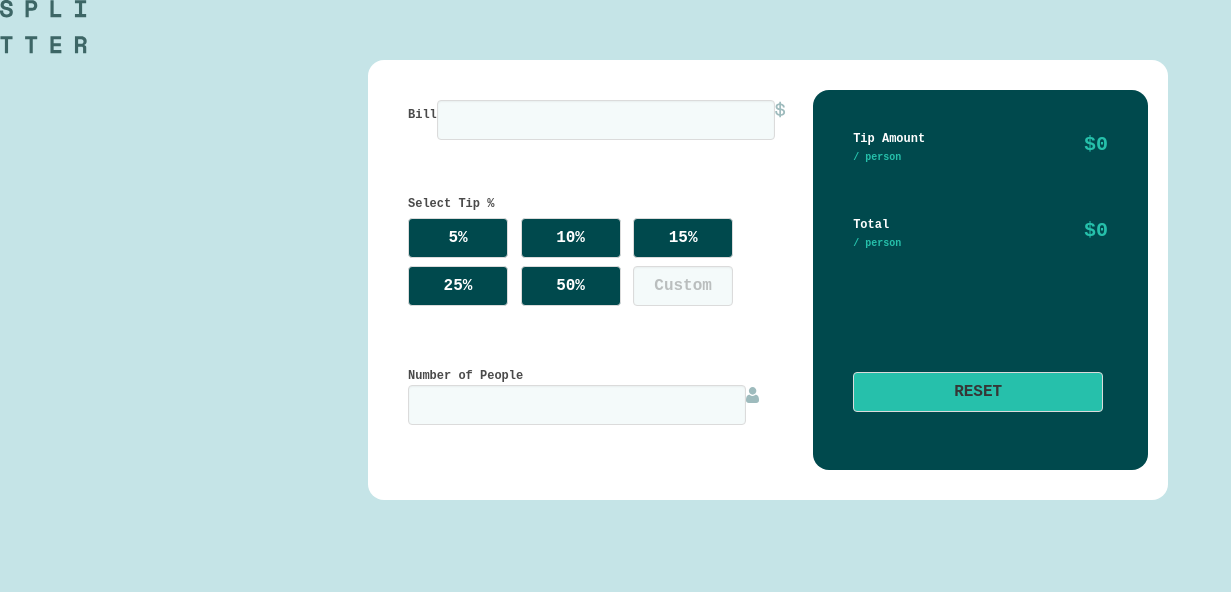
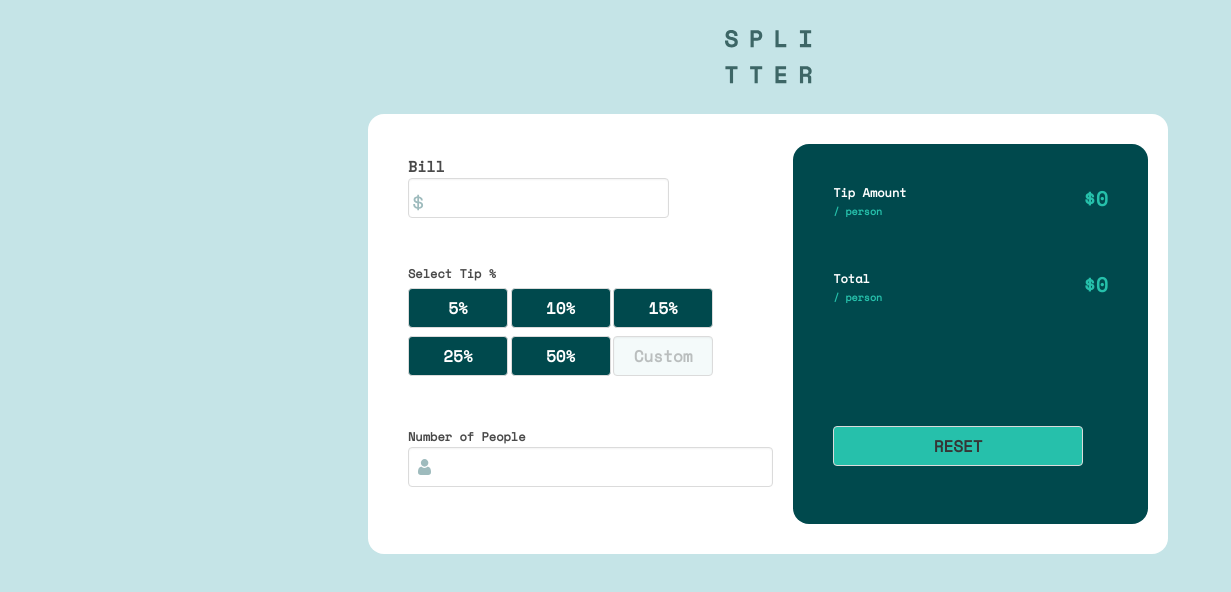
Before and after one commit to agkayster/tip-calculator-react, a React (Create React App) app: page / in a window 1536 px wide. Shown: the top 592 px of the page, without its empty margins (0-1231 px from the left). Built offline with nearby package versions, Linux system fonts and the light colour scheme.

Commit message:
updated css code for Bill

```diff
--- a/src/App.css
+++ b/src/App.css
@@ -1,3 +1,5 @@
+@import url('https://fonts.googleapis.com/css2?family=Space+Mono&display=swap');
+
 .App {
 	text-align: center;
 }
@@ -48,15 +50,11 @@
 		font-size: 24px;
 	}
 
-	.splitter {
-		font-weight: 700;
-		font-size: 24px;
-		display: flex;
-		flex-flow: row wrap;
-		justify-content: center;
-		padding: 40px;
-		letter-spacing: 5px;
-		font-family: 'Space Mono', monospace;
+	.img-logo {
+		padding: 30px;
+		display: block;
+		margin-left: auto;
+		margin-right: auto;
 	}
 
 	.container {
@@ -260,13 +258,33 @@
 	.bill {
 		font-family: 'Space Mono', monospace;
 		font-weight: 700;
-		font-size: 12px;
+		font-size: 15px;
 		margin-bottom: 5px;
+	}
+
+	label.bill {
+		margin-bottom: 25px;
 	}
 
 	input.input.peopN {
 		background-color: hsl(189, 41%, 97%);
-		width: 22vw;
+		width: 23vw;
+	}
+
+	.peopN {
+		text-align: right;
+		font-family: 'Space Mono', monospace;
+		transition: 0.3s ease-out;
+		display: block;
+		font-weight: 700;
+		font-size: 24px;
+		margin-top: 5px;
+	}
+
+	.persons {
+		position: absolute;
+		top: 345px;
+		left: 50px;
 	}
 
 	input.input.peopN:focus {
@@ -275,19 +293,28 @@
 
 	input.input.billInput {
 		background-color: hsl(189, 41%, 97%);
-		width: 22vw;
+		width: 23vw;
 	}
 
-	.input::after {
+	.billInput {
 		text-align: right;
+		transition: 0.3s ease-out;
+		font-family: 'Space Mono', monospace;
+		font-weight: 700;
+		font-size: 24px;
+		border-style: hidden;
+		margin-top: 5px;
+		margin-right: 30px;
+	}
+
+	.dollar-icon {
+		position: absolute;
+		top: 80px;
+		left: 45px;
 	}
 
 	input.input.billInput:focus {
 		border-color: hsl(172, 67%, 45%);
-	}
-
-	.zeroInput {
-		float: right;
 	}
 
 	input.input.custom {
@@ -302,6 +329,14 @@
 
 	input.input.custom:focus {
 		border-color: hsl(172, 67%, 45%);
+	}
+
+	.zeroInput {
+		float: right;
+		font-family: 'Space Mono', monospace;
+		font-weight: 700;
+		font-size: 12px;
+		padding-right: 60px;
 	}
 }
 
@@ -503,7 +538,7 @@
 	.bill {
 		font-family: 'Space Mono', monospace;
 		font-weight: 700;
-		font-size: 12px;
+		font-size: 15px;
 		margin-bottom: 5px;
 	}
 
@@ -526,7 +561,7 @@
 
 	.persons {
 		position: absolute;
-		top: 350px;
+		top: 355px;
 		left: 60px;
 	}
 
@@ -550,16 +585,13 @@
 		font-weight: 700;
 		font-size: 24px;
 		border-style: hidden;
+		margin-top: 5px;
 	}
 
 	.dollar-icon {
 		position: absolute;
-		top: 85px;
+		top: 90px;
 		left: 55px;
-	}
-
-	.zeroInput {
-		float: right;
 	}
 
 	input.input.custom {
@@ -573,4 +605,11 @@
 	input.input.custom:focus {
 		border-color: hsl(172, 67%, 45%);
 	}
+
+	.zeroInput {
+		float: right;
+		font-family: 'Space Mono', monospace;
+		font-weight: 700;
+		font-size: 12px;
+	}
 }
--- a/src/App.js
+++ b/src/App.js
@@ -51,7 +51,7 @@ const App = () => {
 		const eValue = e.target.value;
 
 		if (eValue === '0') {
-			setzeroInput('Do not put zero!');
+			setzeroInput("Can't be zero!");
 		} else {
 			setzeroInput('');
 		}
@@ -148,6 +148,7 @@ const App = () => {
 		setbillInput('');
 		setnumberPeople('');
 		setcustomPercent('');
+		setzeroInput('');
 	};
 
 	console.log('tip amount', tipAmount);
@@ -214,8 +215,16 @@ const App = () => {
 					<div className='peopleCalc'>
 						<label htmlFor='num-of-people' className='people'>
 							Number of People
+							<span
+								className='zeroInput'
+								style={{
+									color:
+										numberPeople === '0' ? 'red' : 'black',
+								}}>
+								{zeroInput}
+							</span>
 						</label>
-						<span className='zeroInput'></span>
+
 						<input
 							className='input peopN'
 							type='number'
```
